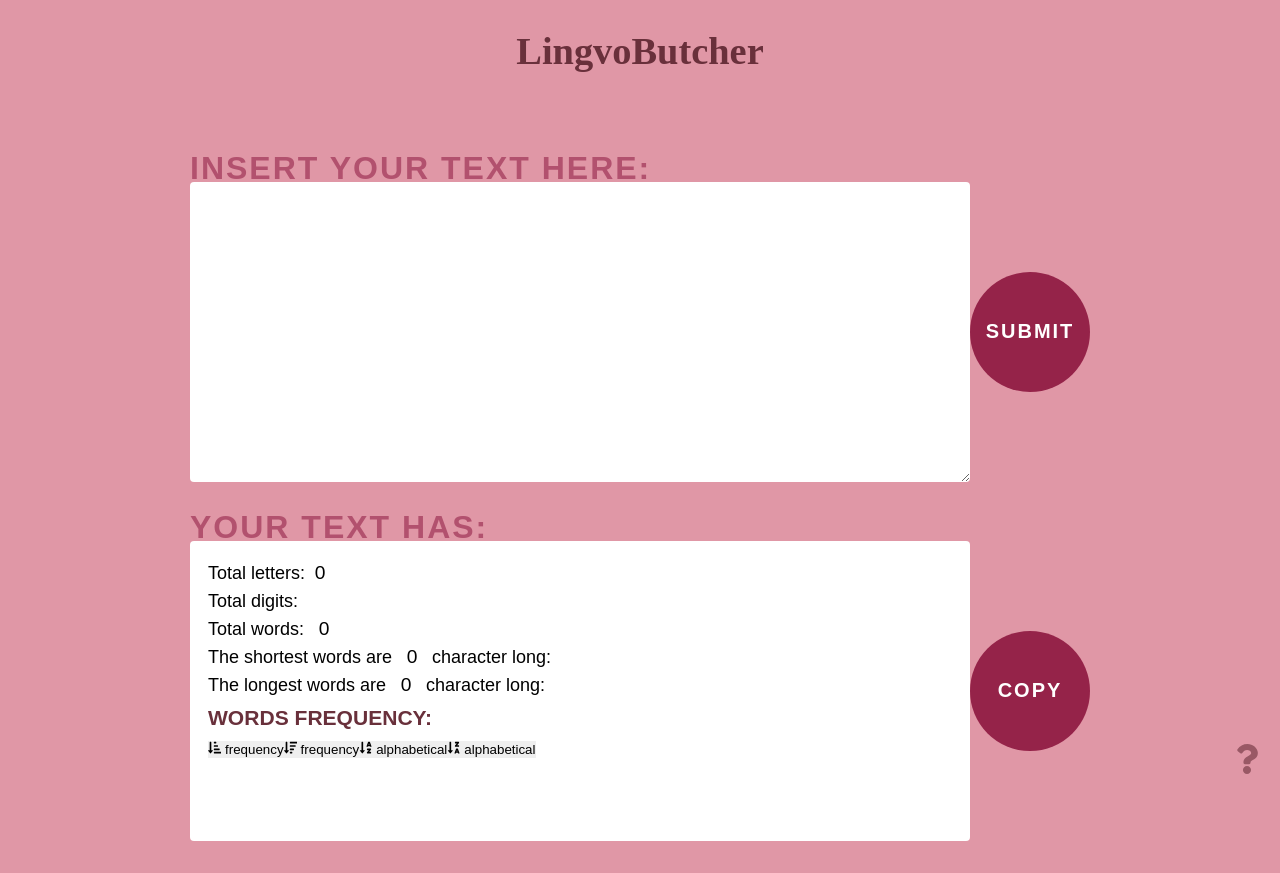
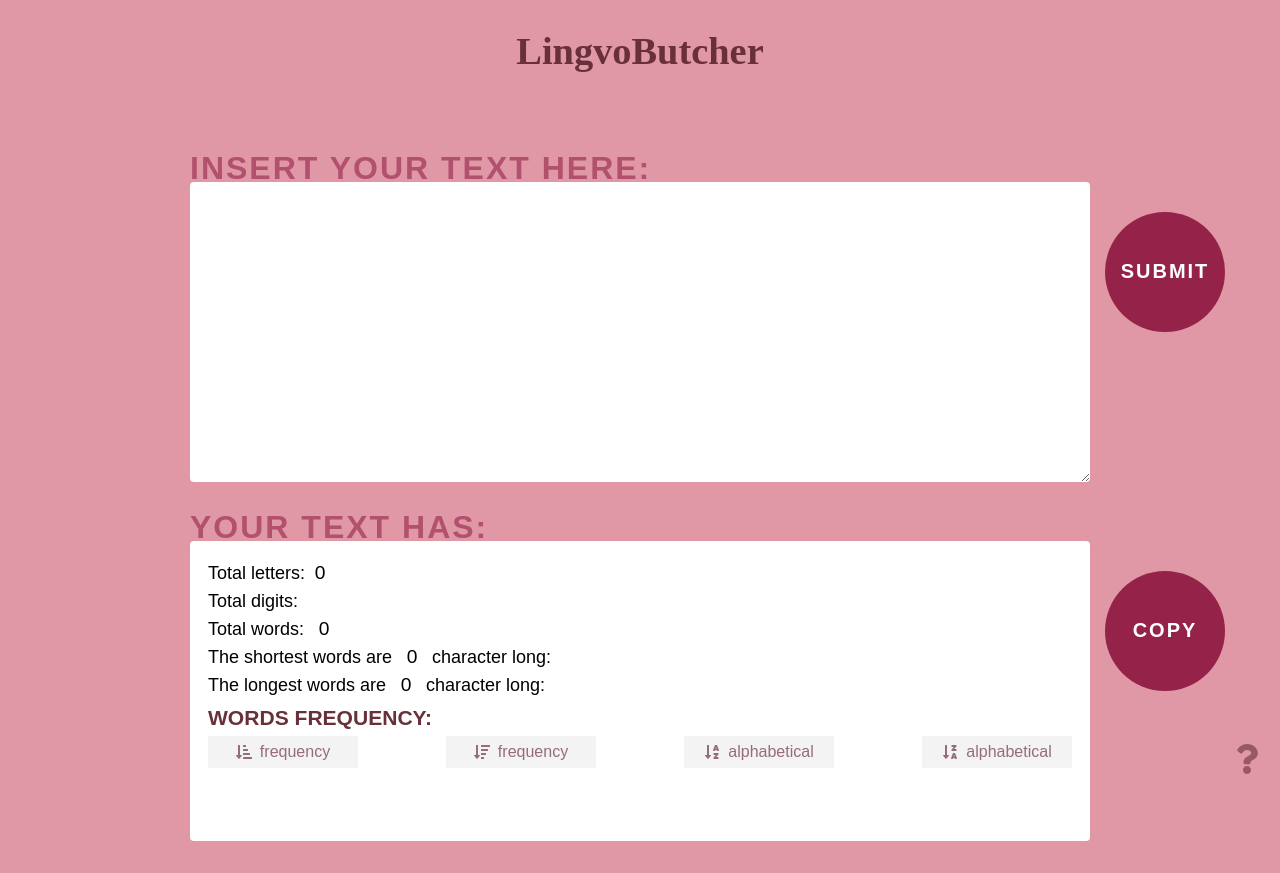
Before and after one commit to alinamarasca/zipfs-law, a React (Create React App) app: page /zipfs-law/index in a window 1280 px wide. Built offline with nearby package versions, Linux system fonts and the light colour scheme; a web font is replaced by a local one.

Commit message:
add copy results feature

```diff
--- a/assets/css/index.css
+++ b/assets/css/index.css
@@ -21,14 +21,8 @@
   grid-template-columns: minmax(300px, 900px) 1fr;
   grid-template-areas: "title ." "content control";
 }
-@media only screen and (max-width: 1000px) {
-  .input-area, .output-area {
-    display: block;
-    width: 100%;
-  }
-}
 
-.control .sort {
+.output-area .sorting-options .sort-btn, .control .sort {
   font-size: 1rem;
   width: 150px;
   height: 2em;
@@ -39,15 +33,18 @@
   vertical-align: baseline;
   gap: 0.5rem;
 }
-.control .sort:hover {
+.output-area .sorting-options .sort-btn:hover, .control .sort:hover {
   opacity: 1;
 }
 
 .input-area .control, .control {
   grid-area: control;
-  display: flex;
-  flex-direction: column;
-  justify-content: space-evenly;
+  position: relative;
+}
+.control .submit {
+  position: absolute;
+  top: 30px;
+  left: 15px;
 }
 
 body {
@@ -108,13 +105,17 @@ button,
   flex-direction: column;
   align-items: center;
   justify-content: center;
-  width: 80%;
+  max-width: 80%;
   margin: auto;
 }
 
 span {
   margin: 0.5em;
   font-size: 1.2rem;
+}
+
+h2 {
+  color: #69303b;
 }
 
 .input-area .section-title {
@@ -174,6 +175,14 @@ span {
 .output-area .results {
   grid-area: content;
 }
+.output-area .sorting-options {
+  display: flex;
+  flex-direction: row;
+  justify-content: space-between;
+}
+.output-area .sorting-options .sort-btn {
+  color: #69303b;
+}
 
 .control .sort {
   background-color: #952349;
--- a/src/components/Output.jsx
+++ b/src/components/Output.jsx
@@ -10,6 +10,7 @@ function Output() {
     <div className="output-area">
       <p className="section-title">Your text has:</p>
       <div className="results" id="results">
+        <div className="general-stats" id="general-stats">
           <p>
             Total letters:<span>{stats.totalLetters}</span>
           </p>
@@ -24,14 +25,27 @@ function Output() {
             long: {stats.shortestWords.join(", ")}
           </p>
           <p>
-          The longest words are <span>{stats.longestWord}</span> character long:{" "}
-          {stats.longestWords.join(", ")}
+            The longest words are <span>{stats.longestWord}</span> character
+            long: {stats.longestWords.join(", ")}
           </p>
+        </div>
         <WordChart />
       </div>
 
       <div className="control output-control">
-        <button id="copy" className="submit">
+        <button
+          id="copy"
+          className="submit"
+          onClick={() => {
+            navigator.clipboard.writeText(
+              document.getElementById("general-stats").innerText +
+                "\n\n" +
+                document.getElementById("frequency-header").innerText +
+                "\n\n" +
+                document.getElementById("word-chart").innerText
+            );
+          }}
+        >
           {" "}
           Copy{" "}
         </button>
--- a/src/components/WordChart.jsx
+++ b/src/components/WordChart.jsx
@@ -30,7 +30,7 @@ function WordChart() {
 
   const { stats } = useContext(StatsContext);
   let chart = stats.wordChart;
-  const [data, setData] = useState([...chart]);
+  const [data, setData] = useState([chart]);
 
   const sortResults = e => {
     const sortBy = e.target.value;
@@ -52,28 +52,30 @@ function WordChart() {
   };
 
   return (
-    <div className="one-word">
-      <h3 className="sub-header">Words frequency:</h3>
+    <div className="word-frequency">
+      <h3 className="sub-header" id="frequency-header">
+        Words frequency:
+      </h3>
       <div
         className="sorting-options"
         onClick={e => {
           sortResults(e);
         }}
       >
-        <button className="sort" value="low-high">
+        <button className="sort-btn" value="low-high">
           <FaSortAmountDownAlt /> frequency
         </button>
-        <button className="sort" value="high-low">
+        <button className="sort-btn" value="high-low">
           <FaSortAmountDown /> frequency
         </button>
-        <button className="sort" value="a-z">
+        <button className="sort-btn" value="a-z">
           <FaSortAlphaDown /> alphabetical
         </button>
-        <button className="sort" value="z-a">
+        <button className="sort-btn" value="z-a">
           <FaSortAlphaDownAlt /> alphabetical
         </button>
       </div>
-      <div className="calc">
+      <div className="word-chart" id="word-chart">
         {chart.map(w => (
           <p key={w.word}>
             {w.word}: <span>{w.occurrences}</span>
--- a/src/index.css
+++ /dev/null
@@ -1,13 +0,0 @@
-body {
-  margin: 0;
-  font-family: -apple-system, BlinkMacSystemFont, 'Segoe UI', 'Roboto', 'Oxygen',
-    'Ubuntu', 'Cantarell', 'Fira Sans', 'Droid Sans', 'Helvetica Neue',
-    sans-serif;
-  -webkit-font-smoothing: antialiased;
-  -moz-osx-font-smoothing: grayscale;
-}
-
-code {
-  font-family: source-code-pro, Menlo, Monaco, Consolas, 'Courier New',
-    monospace;
-}
--- a/src/index.js
+++ b/src/index.js
@@ -1,7 +1,7 @@
 import React from "react";
 import ReactDOM from "react-dom";
-// import "./sass/index.scss";
-import "./css/index.css";
+import "./sass/index.scss";
+// import "./css/index.css";
 import App from "./App";
 import reportWebVitals from "./reportWebVitals";
 
--- a/src/sass/_defaults.scss
+++ b/src/sass/_defaults.scss
@@ -23,6 +23,10 @@ button,
   flex-direction: column;
   align-items: center;
   justify-content: center;
-  width: 80%;
+  max-width: 80%;
   margin: auto;
+
+  // @media only screen and (max-width: 1280px) {
+  //   width: 90%;
+  // }
 }
--- a/src/sass/_elements.scss
+++ b/src/sass/_elements.scss
@@ -31,7 +31,6 @@
 
 %work-area {
   max-width: 900px;
-  // background-color: aqua;
   margin-top: 2rem;
   display: grid;
   grid-template-columns: minmax(300px, 900px) 1fr;
@@ -39,10 +38,10 @@
     "title ."
     "content control";
 
-  @media only screen and (max-width: 1000px) {
-    display: block;
-    width: 100%;
-  }
+  // @media only screen and (max-width: 1000px) {
+  //   display: grid;
+  //   width: 100%;
+  // }
 }
 @mixin round-btn($bgr-color, $text-color) {
   background-color: $bgr-color;
@@ -91,7 +90,11 @@
 
 %control {
   grid-area: control;
-  display: flex;
-  flex-direction: column;
-  justify-content: space-evenly;
+  position: relative;
+
+  .submit {
+    position: absolute;
+    top: 30px;
+    left: 15px;
+  }
 }
--- a/src/sass/index.scss
+++ b/src/sass/index.scss
@@ -6,6 +6,10 @@
 span {
   margin: 0.5em;
   font-size: 1.2rem;
+}
+
+h2 {
+  color: $drk-color;
 }
 
 .input-area {
@@ -50,10 +54,21 @@ span {
     grid-area: content;
     @extend %card;
   }
+  .sorting-options {
+    display: flex;
+    flex-direction: row;
+    justify-content: space-between;
+
+    .sort-btn {
+      @extend %sort-btn;
+      color: $drk-color;
+    }
+  }
 }
 
 .control {
   @extend %control;
+
   .sort {
     @extend %sort-btn;
     background-color: $pink-color;
```
Also changed, not shown: src/sass/_about.scss (+0 -15 lines). Lines whose indentation alone changed are shown as unchanged.
